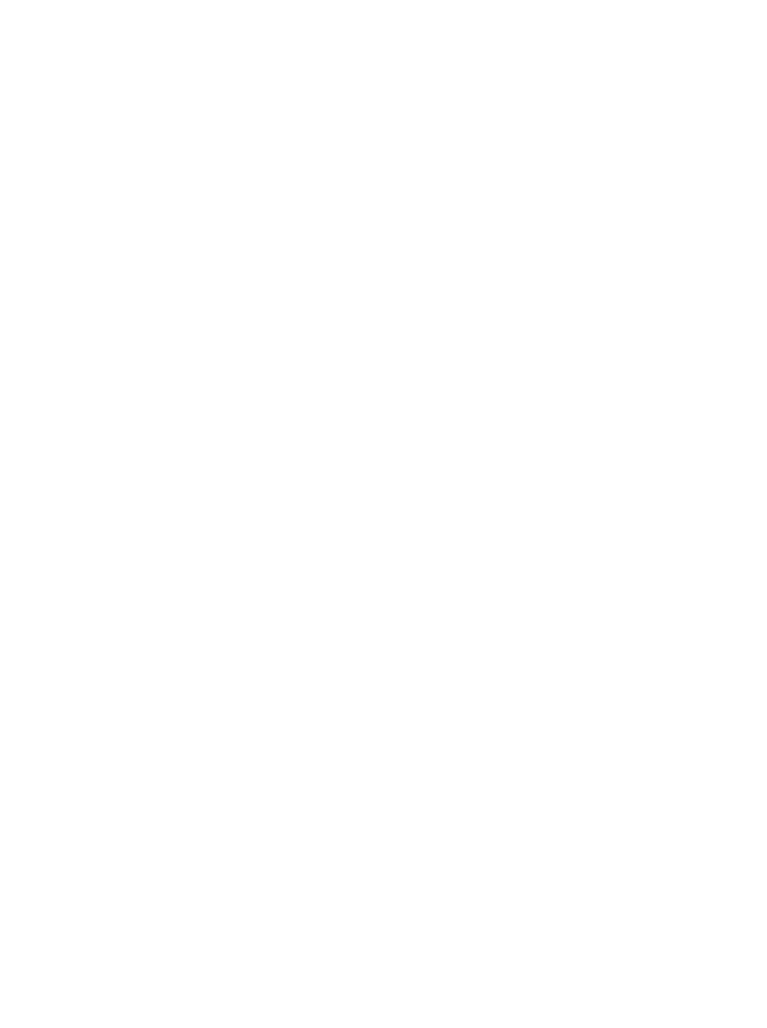
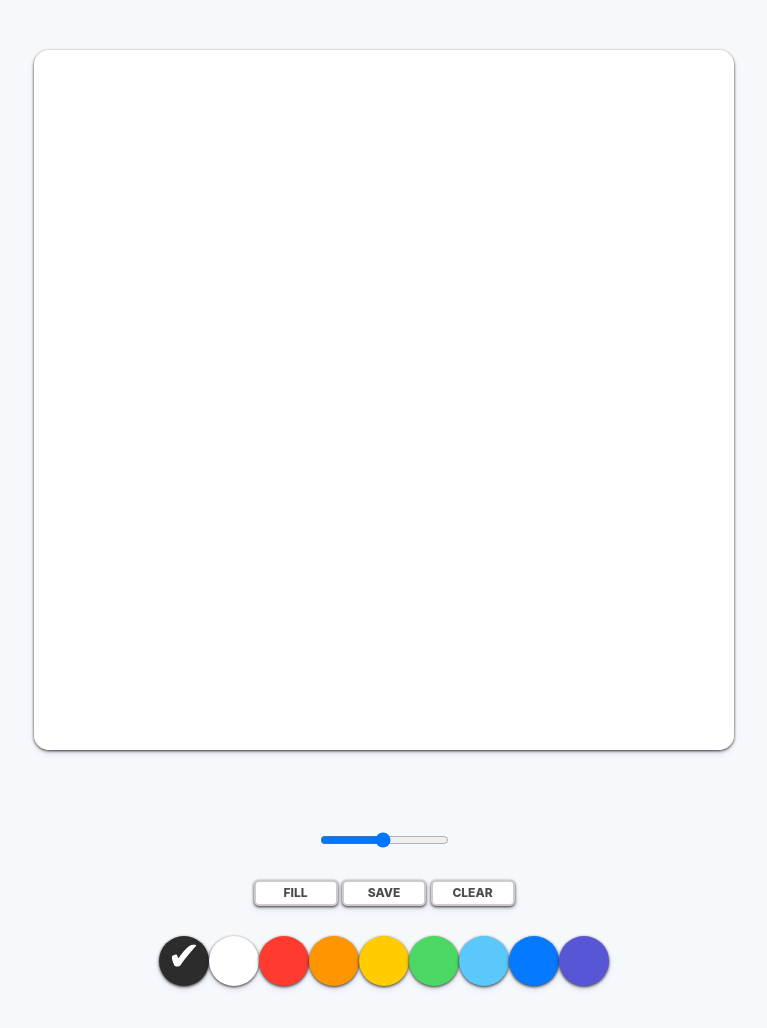
Before and after one commit to doozzuri/paintjs, a plain HTML site: page index.html in a window 1280 px wide. Shown: the whole page, without its empty margins (256-1023 px from the left). Before the commit the page ends 800 px from the top, so only its background shows below. Drawn offline with Linux system fonts and the light colour scheme.

Commit message:
Complete

```diff
--- a/app.js
+++ b/app.js
@@ -0,0 +1,113 @@
+const $canvas = document.querySelector("#jsCanvas")
+const ctx = $canvas.getContext("2d")
+const $colors = document.querySelectorAll(".jsColor")
+const $range = document.querySelector("#jsRange")
+const $mode = document.querySelector("#jsMode")
+const $save = document.querySelector("#jsSave")
+const $clear = document.querySelector("#jsClear")
+const colorList = Array.from($colors)
+
+const INITIAL_COLOR = "#2c2c2c"
+const CANVAS_SIZE = 700
+const CHECKED_IMG = '✔'
+
+//setting
+$canvas.width = CANVAS_SIZE
+$canvas.height = CANVAS_SIZE
+let painting = false
+let filling = false
+onClear()
+
+function onClear(){
+    ctx.fillStyle= "white"
+    ctx.fillRect(0, 0, CANVAS_SIZE, CANVAS_SIZE)
+
+    ctx.strokeStyle = INITIAL_COLOR
+    ctx.fillStyle = INITIAL_COLOR
+    ctx.lineWidth = 2.5
+
+    painting = false
+    filling = false
+    $mode.innerText = "FILL"
+    $range.value = 2.5
+    colorList.forEach(color => color.innerText = (color.style.backgroundColor === 'rgb(44, 44, 44)' ?CHECKED_IMG:''))
+}
+
+function startPainting(){
+    if(filling){
+        ctx.fillRect(0, 0, CANVAS_SIZE, CANVAS_SIZE)
+    }else{
+        painting = true
+    }
+}
+function stopPainting(){
+    if(!filling){
+        painting = false
+    }
+}
+
+function onMousemove(e){
+    if(filling) return false
+    const x = e.offsetX
+    const y = e.offsetY
+    if(!painting){
+        ctx.beginPath()
+        ctx.moveTo(x,y)
+    }else{
+        ctx.lineTo(x,y)
+        ctx.stroke()
+    }
+}
+if($canvas) {
+    $canvas.addEventListener("mousedown", startPainting)
+    $canvas.addEventListener("mousemove", onMousemove)
+    $canvas.addEventListener("mouseup", stopPainting)
+    $canvas.addEventListener("mouseleave", stopPainting)
+    $canvas.addEventListener("contextmenu", (e) => {
+        e.preventDefault()
+    })
+}
+
+colorList.forEach(color => color.addEventListener("click", (e) => {
+    colorList.forEach(color => color.innerText = '')
+    e.target.innerText = CHECKED_IMG
+    const color = e.target.style.backgroundColor
+    ctx.strokeStyle = color
+    ctx.fillStyle = color
+}))
+
+if($range){
+    $range.addEventListener("input", (e) => {
+        const size = e.target.value
+        ctx.lineWidth = size
+    })
+}
+
+if($mode){
+    $mode.addEventListener("click", (e) =>{
+        if(filling){
+            filling = false
+            $mode.innerText = "FILL"
+        }else{
+            filling = true
+            $mode.innerText = "PAINT"
+        }
+    })
+}
+
+if($save){
+    $save.addEventListener("click", () =>{
+        const yesOrNo = confirm("저장하시겠습니까?")
+        if(yesOrNo){
+            const image = $canvas.toDataURL()
+            const $link = document.createElement("a")
+            $link.href = image
+            $link.download = "paintJS[EXPORT]"
+            $link.click()
+        }
+    })
+}
+
+if($clear){
+    $clear.addEventListener("click", onClear)
+}
--- a/index.html
+++ b/index.html
@@ -7,6 +7,28 @@
     <title>PaintJs</title>
 </head>
 <body>
+    <canvas id="jsCanvas" class="canvas"></canvas>
+    <div class="controls">
+        <div class="controls__range">
+            <input type="range" id="jsRange" min="0.1" max="5.0" value="2.5" step="0.1">
+        </div>
+        <div class="controls__btns">
+            <button id="jsMode">FILL</button>
+            <button id="jsSave">SAVE</button>
+            <button id="jsClear">CLEAR</button>
+        </div>
+        <div class="controls__colors" id="jsColors">
+            <div class="controls__color jsColor" style="background-color:#2c2c2c"></div>
+            <div class="controls__color jsColor" style="background-color:white;color:black"></div>
+            <div class="controls__color jsColor" style="background-color:#FF3B30"></div>
+            <div class="controls__color jsColor" style="background-color:#FF9500"></div>
+            <div class="controls__color jsColor" style="background-color:#FFCC00"></div>
+            <div class="controls__color jsColor" style="background-color:#4CD963"></div>
+            <div class="controls__color jsColor" style="background-color:#5AC8FA"></div>
+            <div class="controls__color jsColor" style="background-color:#0579FF"></div>
+            <div class="controls__color jsColor" style="background-color:#5856D6"></div>
+        </div>
+    </div>
     <script src="app.js"></script>
 </body>
 </html>
--- /dev/null
+++ b/reset.css
@@ -0,0 +1,48 @@
+/* http://meyerweb.com/eric/tools/css/reset/
+   v2.0 | 20110126
+   License: none (public domain)
+*/
+
+html, body, div, span, applet, object, iframe,
+h1, h2, h3, h4, h5, h6, p, blockquote, pre,
+a, abbr, acronym, address, big, cite, code,
+del, dfn, em, img, ins, kbd, q, s, samp,
+small, strike, strong, sub, sup, tt, var,
+b, u, i, center,
+dl, dt, dd, ol, ul, li,
+fieldset, form, label, legend,
+table, caption, tbody, tfoot, thead, tr, th, td,
+article, aside, canvas, details, embed,
+figure, figcaption, footer, header, hgroup,
+menu, nav, output, ruby, section, summary,
+time, mark, audio, video {
+	margin: 0;
+	padding: 0;
+	border: 0;
+	font-size: 100%;
+	font: inherit;
+	vertical-align: baseline;
+}
+/* HTML5 display-role reset for older browsers */
+article, aside, details, figcaption, figure,
+footer, header, hgroup, menu, nav, section {
+	display: block;
+}
+body {
+	line-height: 1;
+}
+ol, ul {
+	list-style: none;
+}
+blockquote, q {
+	quotes: none;
+}
+blockquote:before, blockquote:after,
+q:before, q:after {
+	content: '';
+	content: none;
+}
+table {
+	border-collapse: collapse;
+	border-spacing: 0;
+}
--- a/style.css
+++ b/style.css
@@ -0,0 +1,73 @@
+@import "reset.css";
+
+body {
+    background-color: #f6f9fc;
+    font-family: -apple-system, BlinkMacSystemFont, 'Segoe UI', Roboto, Oxygen, Ubuntu, Cantarell, 'Open Sans', 'Helvetica Neue', sans-serif;
+    display: flex;
+    flex-direction: column;
+    align-items: center;
+    padding: 50px;
+}
+
+.canvas {
+    width: 700px;
+    height: 700;
+    background-color: white;
+    border-radius: 15px;
+    box-shadow: 0 4px 6px rgba(50, 50, 93, 0.11), 0 1px 3px rgba(0, 0, 0, 0.8);
+}
+
+.controls {
+    margin-top: 80px;
+    display: flex;
+    flex-direction: column;
+    align-items: center;
+}
+
+.controls .controls__btns {
+    margin-bottom: 30px;
+}
+
+.controls__btns button {
+    all : unset;
+    cursor: pointer;
+    background-color: white;
+    padding : 5px 0px;
+    width : 80px;
+    text-align : center;
+    border-radius: 5px;
+    box-shadow: 0 4px 6px rgba(50, 50, 93, 0.11), 0 1px 3px rgba(0, 0, 0, 0.8);
+    border:2px solid rgba(0, 0, 0, 0.2);
+    color: rgba(0, 0, 0, 0.7);
+    text-transform: uppercase;
+    font-weight: 800;
+    font-size: 12px;
+}
+.controls__btns button:active{
+    transform: scale(0.9);
+}
+
+.controls .controls__colors {
+    display: flex;
+}
+
+.controls__colors .controls__color {
+    width: 50px;
+    height: 50px;
+    border-radius: 25px;
+    cursor: pointer;
+    box-shadow: 0 4px 6px rgba(50, 50, 93, 0.11), 0 1px 3px rgba(0, 0, 0, 0.8);
+    font-size: 40px;
+    text-align: center;
+    display:table-cell;
+    vertical-align:middle;
+    color:white;
+}
+
+.controls .controls__range{
+    margin-bottom: 30px;
+}
+
+.controls__colors .controls__color:active{
+    transform: scale(1.5);
+}
```
